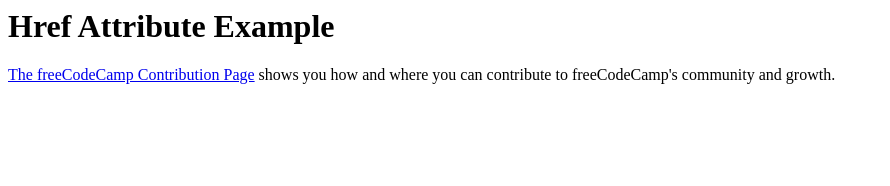
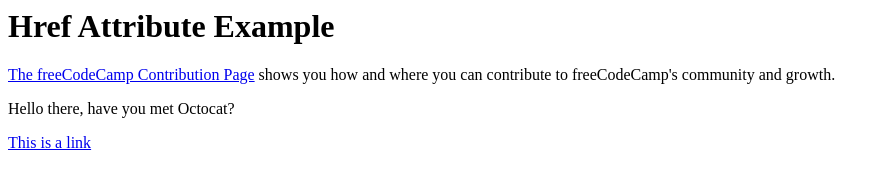
Before and after one commit to rossanodan/meet-the-octocat, a plain HTML site: page index.html in a window 1280 px wide. Shown: the whole page, without its empty margins (0-890 px from the left). Drawn offline with Linux system fonts and the light colour scheme.

Commit message:
I am updating the index.html file

```diff
--- a/index.html
+++ b/index.html
@@ -7,6 +7,8 @@
       <p>
         <a href="https://www.freecodecamp.org/contribute/">The freeCodeCamp Contribution Page</a> shows you how and where you can contribute to freeCodeCamp's community and growth.
       </p>
+      <p>Hello there, have you met Octocat?</p>
+      <a href="www.google.com">This is a link</a>
     </h1>
   </body>
 </html>
```
